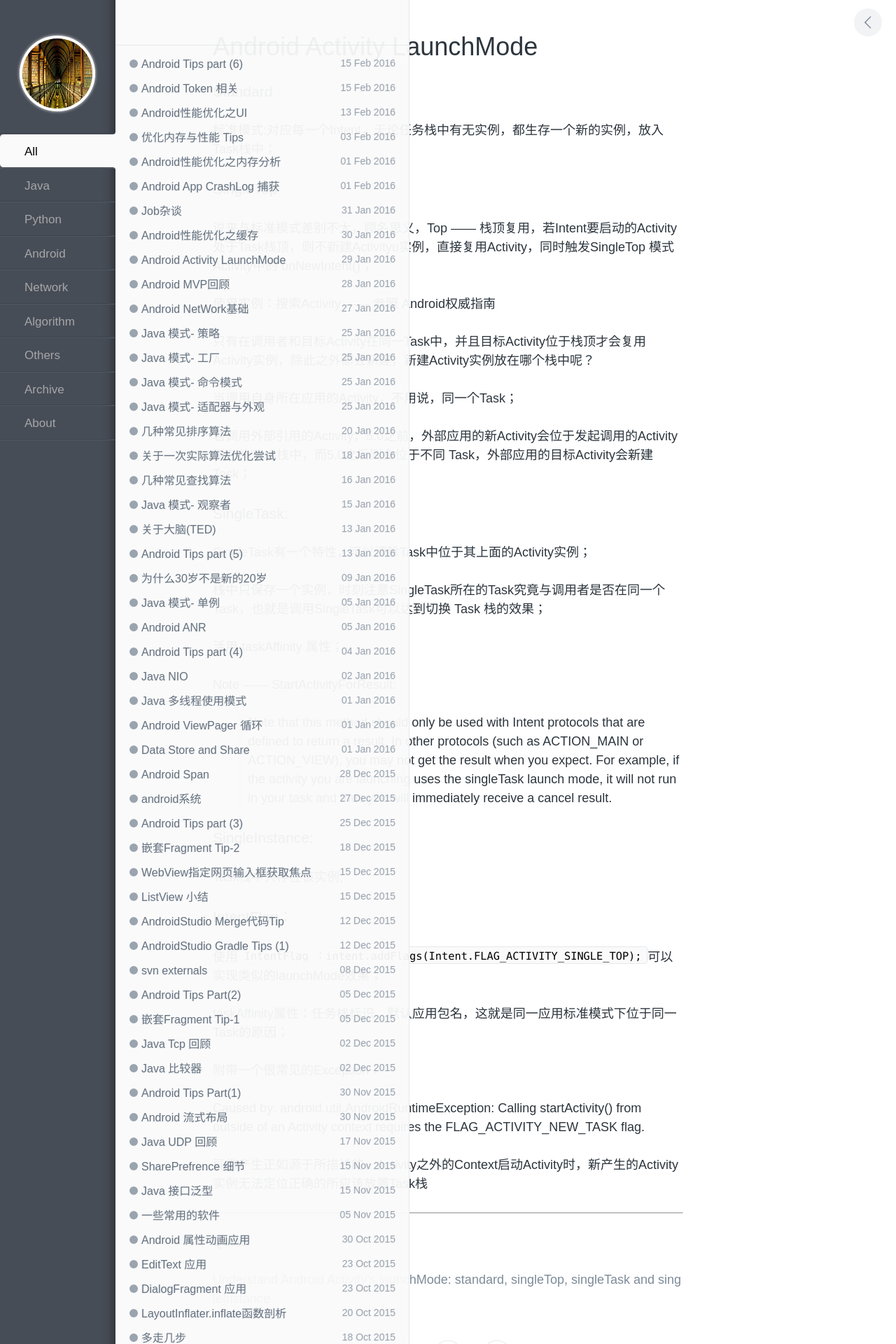
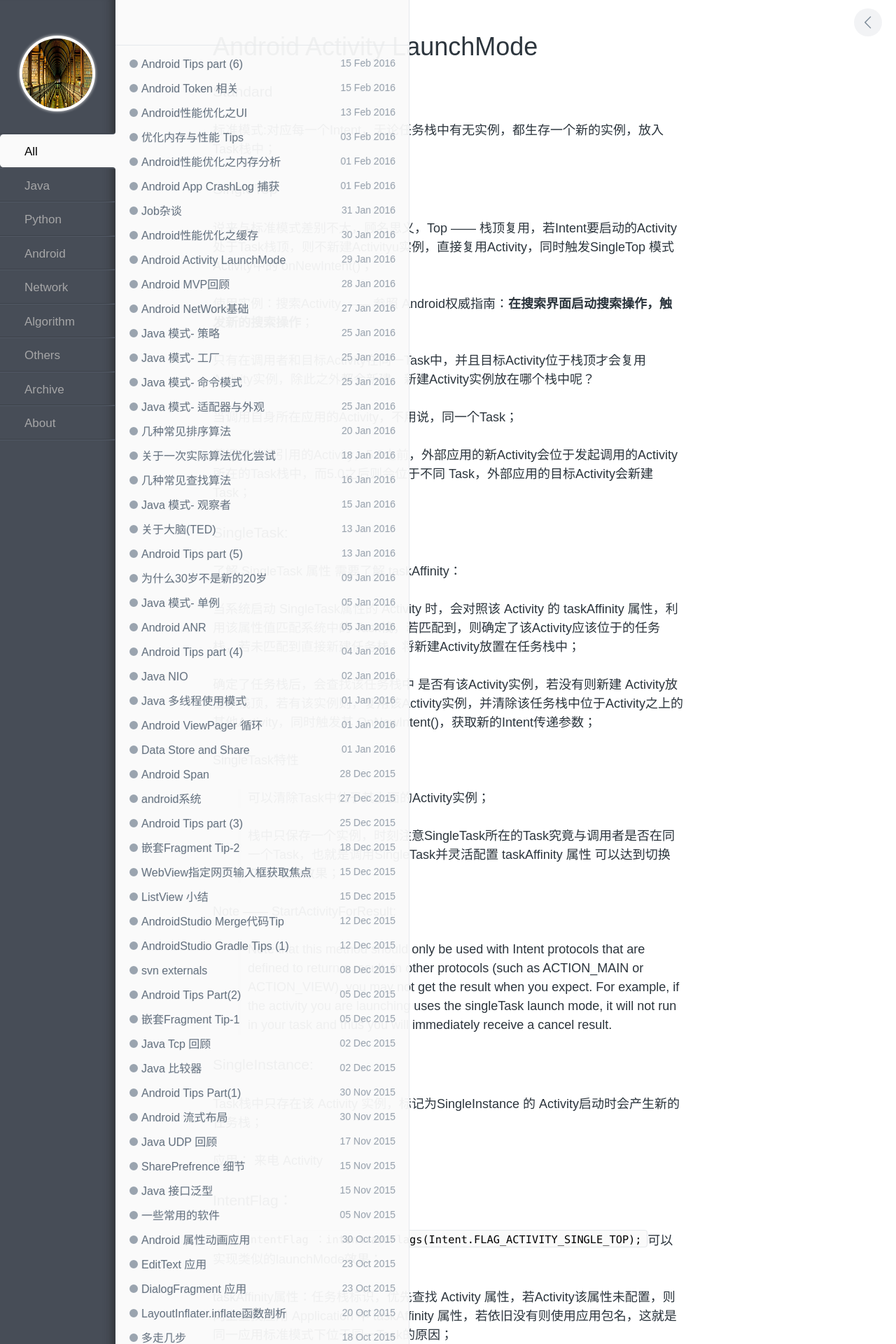
Before and after one commit to enlipan/enlipan.github.io, a Jekyll site: the page built from _posts/2016-01-29-android-launchmode.md, in a window 1280 px wide. Shown: the top 1920 px of the page at 70% size. Built offline with Jekyll 4.4.1, drawn with Linux system fonts in a browser that asks for light colours; nearby versions of some CDN libraries; comment, search, counter and statistics services are not loaded; some of the changed text lies outside the part shown.

Commit message:
modify pages android lunch mode

```diff
--- a/_posts/2016-01-29-android-launchmode.md
+++ b/_posts/2016-01-29-android-launchmode.md
@@ -15,7 +15,7 @@
 
 说来与标准模式差别不大，顾名思义，Top —— 栈顶复用，若Intent要启动的Activity处于Task栈顶，则不新建Activityu实例，直接复用Activity，同时触发SingleTop 模式 Activity中的 onNewIntent()；
 
-使用实例：搜索Activity —— 参照 Android权威指南
+使用实例：搜索Activity —— 参照 Android权威指南：**在搜索界面启动搜索操作，触发新的搜索操作**；
 
 只有在调用者和目标Activity在同一Task中，并且目标Activity位于栈顶才会复用Activity实例，除此之外都会新建，新建Activity实例放在哪个栈中呢？
 
@@ -25,11 +25,21 @@
 
 ### SingleTask:
 
-SingleTask有一个特性，可以清除Task中位于其上面的Activity实例；
+了解 SingleTask 属性 需要了解 taskAffinity：
 
-栈中只保存一个实例，时刻注意SingleTask所在的Task究竟与调用者是否在同一个Task，也就是调用SingleTask可以达到切换 Task 栈的效果；
+当系统启动 SingleTask属性的 Activity 时，会对照该 Activity 的 taskAffinity 属性，利用该属性值匹配系统中的 Task栈，若匹配到，则确定了该Activity应该位于的任务栈，若未匹配到直接新建任务栈，将新建Activity放置在任务栈中；
 
-活用 taskAffinity 属性；
+确定了任务栈后，会查找该任务栈中 是否有该Activity实例，若没有则新建 Activity放置于栈顶，若有该实例则，复用该Activity实例，并清除该任务栈中位于Activity之上的其他Activity，同时触发其 OnNewIntent()，获取新的Intent传递参数；
+
+
+SingleTask特性
+
+> 可以清除Task中位于其上面的Activity实例；
+
+
+> 栈中只保存一个实例，时刻注意SingleTask所在的Task究竟与调用者是否在同一个Task，也就是调用SingleTask并灵活配置 taskAffinity 属性 可以达到切换 Task 栈的效果；
+
+
 
 
 
@@ -38,9 +48,13 @@
 
 > Note that this method should only be used with Intent protocols that are defined to return a result. In other protocols (such as ACTION_MAIN or ACTION_VIEW), you may not get the result when you expect. For example, if the activity you are launching uses the singleTask launch mode, it will not run in your task and thus you will immediately receive a cancel result.
 
+
+
 ### SingleInstance:
 
-Task栈中只存在该实例;
+Task栈中只存在该 Activity 实例，标记为SingleInstance 的 Activity启动时会产生新的 任务栈；
+
+应用： 来电 Activity
 
 
 
@@ -50,8 +64,7 @@
 使用`IntentFlag ：intent.addFlags(Intent.FLAG_ACTIVITY_SINGLE_TOP);`可以实现类似的launchMode效果；
 
 
-
-taskAffinity属性：任务栈标识，默认应用包名，这就是同一应用标准模式下位于同一Task的原因；
+taskAffinity属性：任务栈标识，优先查找 Activity 属性，若Activity该属性未配置，则向上查找应用 Application 中 taskAffinity 属性，若依旧没有则使用应用包名，这就是同一应用标准模式下位于同一Task的原因；
 
 
 
@@ -67,3 +80,9 @@
 Quote:
 
 [Understand Android Activity's launchMode: standard, singleTop, singleTask and singleInstance](http://inthecheesefactory.com/blog/understand-android-activity-launchmode/en)
+
+
+[Android 启动模式](https://www.zybuluo.com/linux1s1s/note/91224)
+
+
+[解开Android应用程序组件Activity的"singleTask"之谜](http://blog.csdn.net/luoshengyang/article/details/6714543)
```
Also changed, not shown: _posts/2016-02-15-android-tips-part-5.md (+5 -0 lines).
